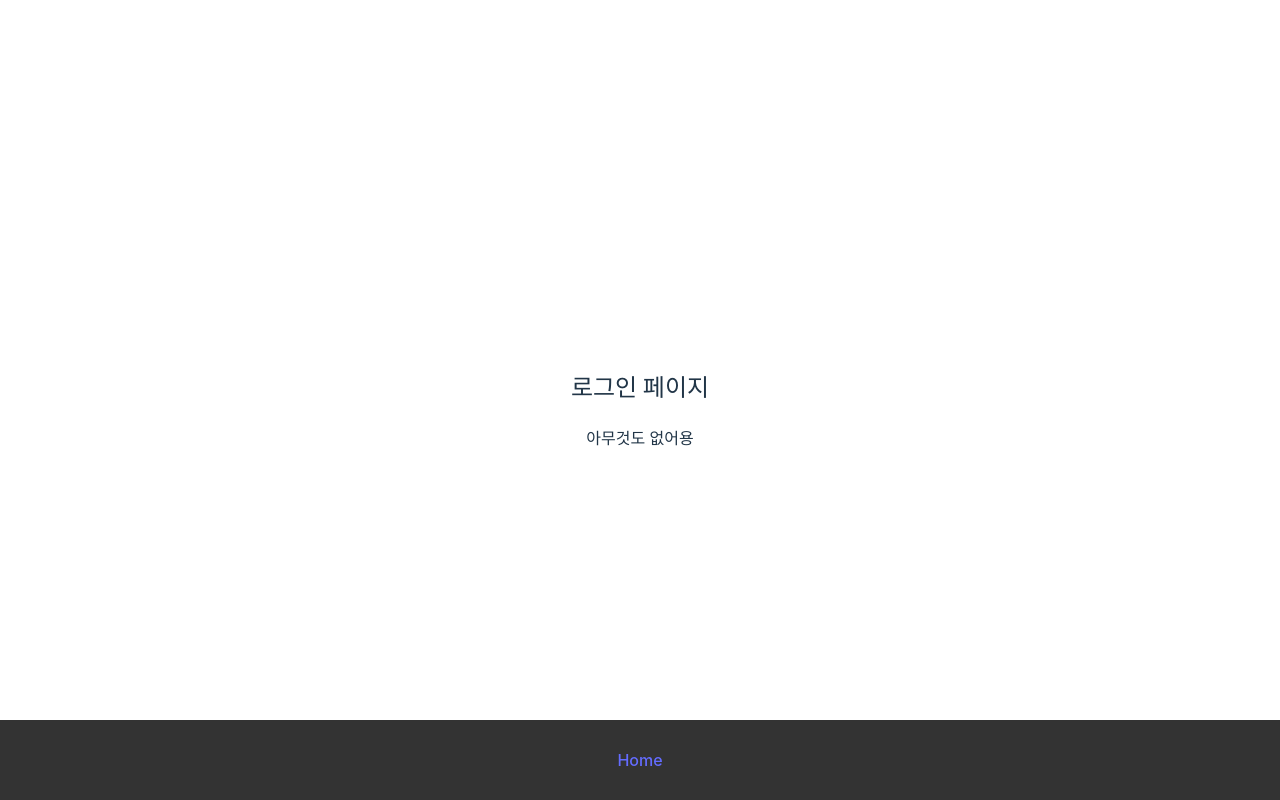
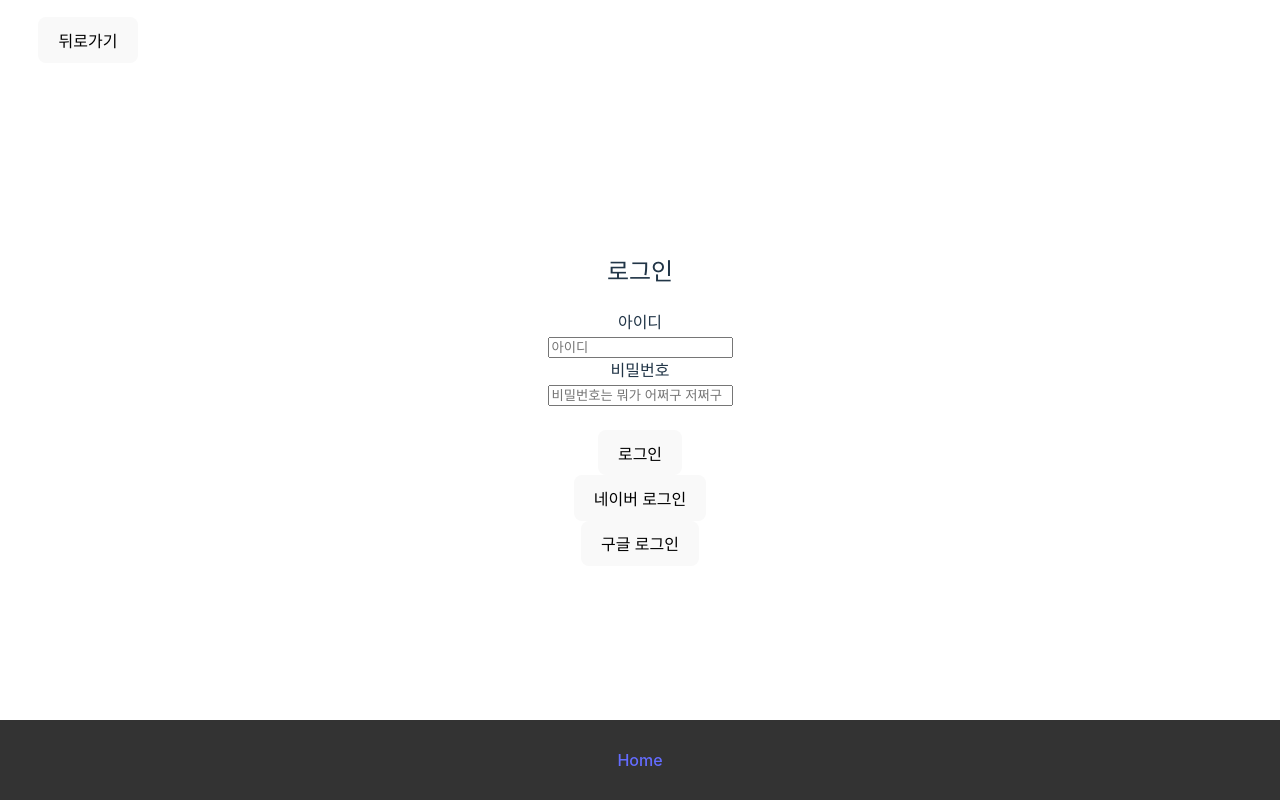
Before and after one commit to team-e2oy/ct-front, a React (Vite) app: page /login in a window 1280 px wide. Built offline with nearby package versions, Linux system fonts and the light colour scheme.

Commit message:
인트로 페이지, 헤더, 뒤로가기 버튼 추가 등..

```diff
--- a/src/assets/css/App.css
+++ b/src/assets/css/App.css
@@ -54,3 +54,16 @@
   justify-content: center;
   z-index: 1000;
 }
+
+.header {
+  position: fixed;
+  top: 0;
+  left: 3%;
+  width: 100%;
+  height: 80px;
+  color: white;
+  display: flex;
+  align-items: center;
+  justify-content: start;
+  z-index: 1000;
+}
--- a/src/pages/Footer.tsx
+++ b/src/components/common/Footer.tsx
@@ -4,7 +4,9 @@ const Footer = () => {
   return (
     <>
       <footer className="footer">
-        <NavLink to="/">Home</NavLink>
+        <NavLink to="/" className={({ isActive }) => (isActive ? '' : '')}>
+          Home
+        </NavLink>
       </footer>
     </>
   )
--- /dev/null
+++ b/src/components/common/Header.tsx
@@ -0,0 +1,14 @@
+import { useNavigate } from 'react-router'
+
+const Header = () => {
+  const navigate = useNavigate()
+  return (
+    <>
+      <div className="header">
+        <button onClick={() => navigate(-1)}>뒤로가기</button>
+      </div>
+    </>
+  )
+}
+
+export default Header
--- a/src/pages/App.tsx
+++ b/src/pages/App.tsx
@@ -1,10 +1,12 @@
 import '../assets/css/App.css'
 import MainRouter from '../routes/Routes.tsx'
-import Footer from './Footer.tsx'
+import Footer from '../components/common/Footer.tsx'
+import Header from '../components/common/Header.tsx'
 
 function App() {
   return (
     <>
+      <Header />
       <MainRouter />
       <Footer />
     </>
--- /dev/null
+++ b/src/pages/Intro.tsx
@@ -0,0 +1,30 @@
+import { Link } from 'react-router'
+
+const Logo = () => {
+  return (
+    <>
+      <h1>Catch Timing</h1>
+    </>
+  )
+}
+
+const Intro = () => {
+  return (
+    <>
+      <Logo />
+      <div>
+        <Link to="/login">
+          <button>로그인</button>
+        </Link>
+      </div>
+      <br />
+      <div>
+        <Link to="/regist">
+          <button>회원가입</button>
+        </Link>
+      </div>
+    </>
+  )
+}
+
+export default Intro
--- a/src/pages/Login.tsx
+++ b/src/pages/Login.tsx
@@ -1,8 +1,44 @@
 const Login = () => {
   return (
     <>
-      <h2>로그인 페이지</h2>
-      <div>아무것도 없어용</div>
+      <h2>로그인</h2>
+      <div>
+        <span>아이디</span>
+        <div>
+          <input
+            type="text"
+            placeholder="아이디"
+            value=""
+            onChange={(event) => {
+              // TODO validation
+              console.log(event.target.value)
+            }}
+          />
+        </div>
+      </div>
+      <div>
+        <span>비밀번호</span>
+        <div>
+          <input
+            type="password"
+            placeholder="비밀번호는 뭐가 어쩌구 저쩌구"
+            onChange={(event) => {
+              // TODO validation
+              console.log(event.target.value)
+            }}
+          />
+        </div>
+      </div>
+      <br />
+      <div>
+        <button>로그인</button>
+      </div>
+      <div>
+        <button>네이버 로그인</button>
+      </div>
+      <div>
+        <button>구글 로그인</button>
+      </div>
     </>
   )
 }
--- a/src/pages/Regist.tsx
+++ b/src/pages/Regist.tsx
@@ -1,5 +1,9 @@
 const Regist = () => {
-  return <></>
+  return (
+    <>
+      <h1>회원가입</h1>
+    </>
+  )
 }
 
 export default Regist
--- a/src/pages/SampleIndex.tsx
+++ b/src/pages/SampleIndex.tsx
@@ -5,16 +5,12 @@ const SampleIndex = () => {
     <>
       <h2>샘플 인덱스 페이지</h2>
       <div>
-        <Link to="/login">
-          <button>로그인 페이지</button>
+        <Link to="/intro">
+          <button>인트로 페이지</button>
         </Link>
       </div>
       <br />
-      <div>
-        <Link to="/regist">
-          <button>회원가입 페이지</button>
-        </Link>
-      </div>
+      <div></div>
     </>
   )
 }
--- a/src/routes/Routes.tsx
+++ b/src/routes/Routes.tsx
@@ -3,6 +3,7 @@ import Login from '../pages/Login.tsx'
 import SampleIndex from '../pages/SampleIndex.tsx'
 import Regist from '../pages/Regist.tsx'
 import NotFound from '../pages/NotFound.tsx'
+import Intro from '../pages/Intro.tsx'
 
 const MainRouter = () => {
   return (
@@ -10,6 +11,8 @@ const MainRouter = () => {
       <Route index element={<SampleIndex />} />
       <Route path="/login" element={<Login />} />
       <Route path="/regist" element={<Regist />} />
+      <Route path="/intro" element={<Intro />} />
+
       <Route path="*" element={<NotFound />} />
     </Routes>
   )
```
